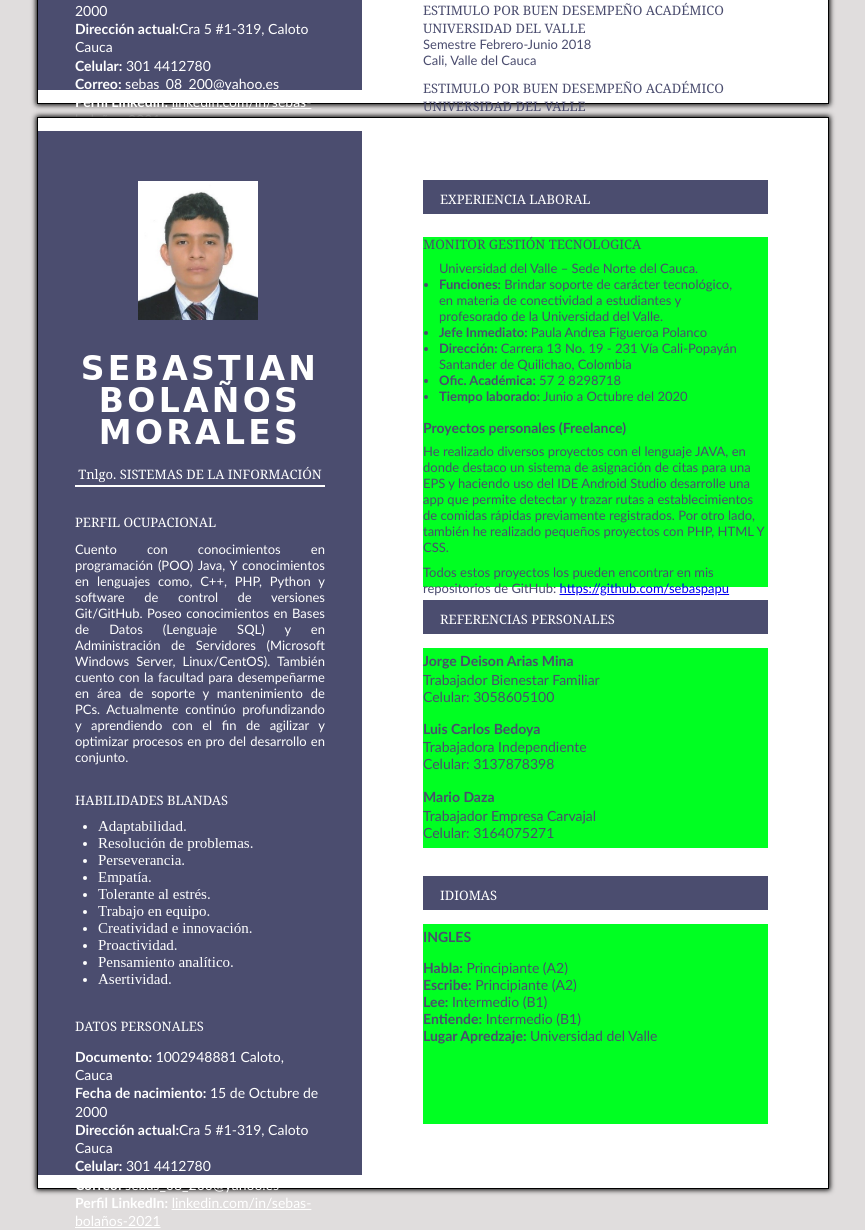
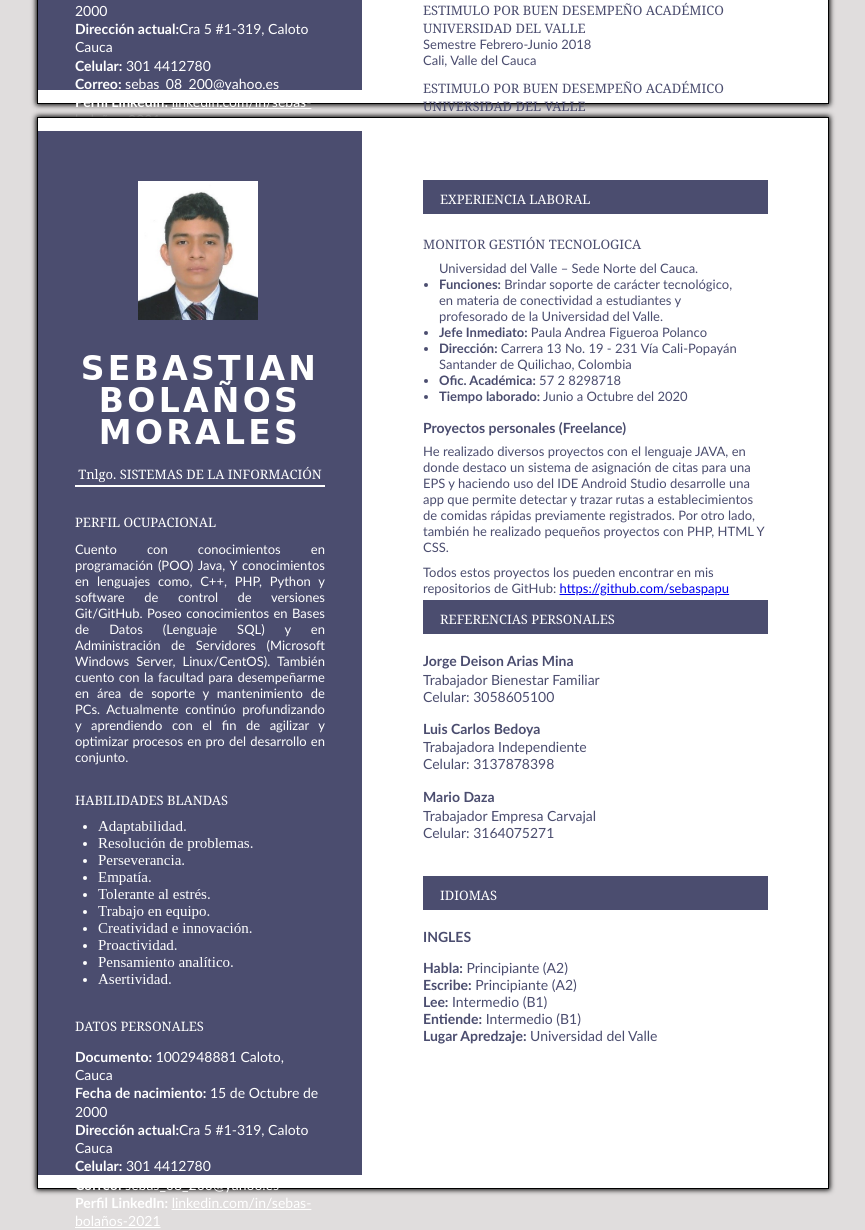
Before and after one commit to sebaspapu/Hoja_de_vida_SBM, a PHP site: page / in a window 1280 px wide. Shown: the part 980-2210 px from the top of the page, without its empty margins (207-1072 px from the left). Run offline with PHP 8.4, Linux system fonts and the light colour scheme.

Commit message:
Cambio color en divs Pagina 2

```diff
--- a/css/style.css
+++ b/css/style.css
@@ -579,7 +579,7 @@ del historial academico / Pagina 1 */
 
     height:350px; /*Anteriormente 973*/
     width:1%;
-    background-color:#00ff22;
+    background-color:#ffffff;
     /*padding: 30px;*/
     min-width: 345px;
     position: relative;
@@ -680,7 +680,7 @@ del historial academico / Pagina 1 */
 
     height:200px; /*Anteriormente 973*/
     width:1%;
-    background-color:#00ff22;
+    background-color:#ffffff;
     /*padding: 30px;*/
     min-width: 345px;
     position: relative;
@@ -794,7 +794,7 @@ del historial academico / Pagina 1 */
 
     height:200px; /*Anteriormente 973*/
     width:1%;
-    background-color:#00ff22;
+    background-color:#ffffff;
     /*padding: 30px;*/
     min-width: 345px;
     position: relative;
```
